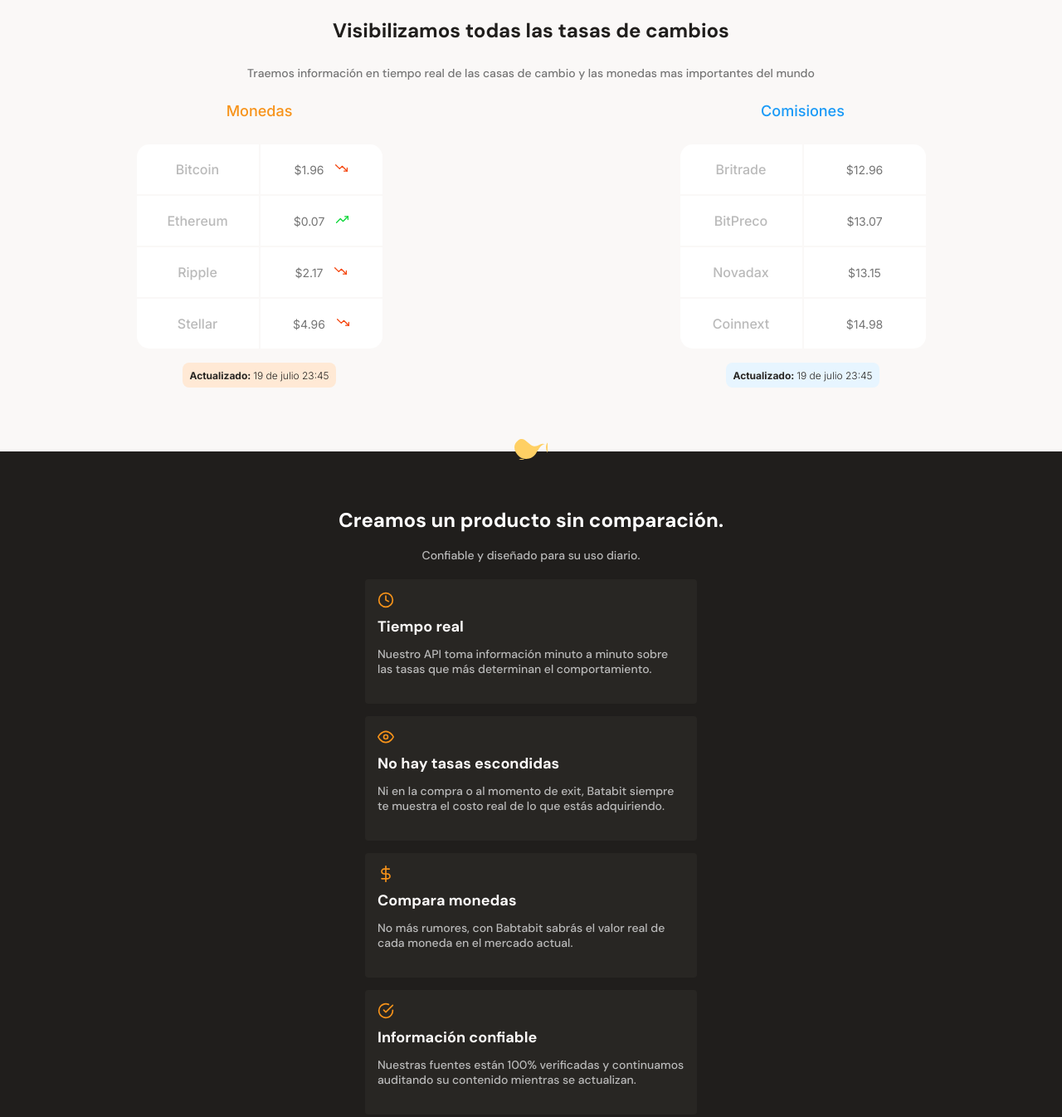
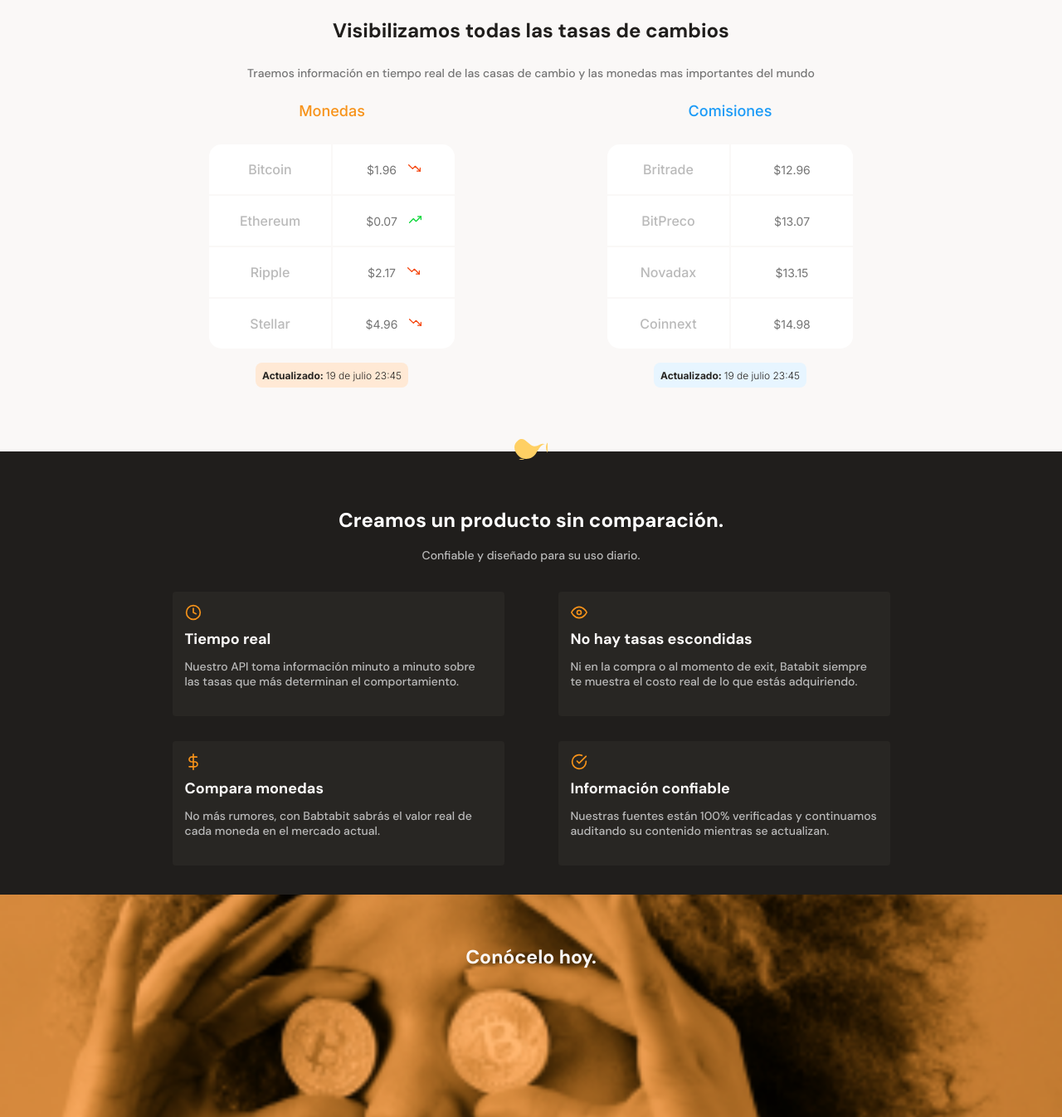
Before and after one commit to ByronVTS/BataBit_Laboratorio, a plain HTML site: page index.html in a window 1280 px wide. Shown: the part 640-1986 px from the top of the page at 83% size. Drawn offline with Linux system fonts and the light colour scheme.

Commit message:
Clase 29 - Break points

```diff
--- /dev/null
+++ b/css/tablet.css
@@ -0,0 +1,14 @@
+.main-tables-container{
+    display: flex;
+    width: 930px;
+    margin: 0 auto;
+}
+.product-cards--container{
+    display: flex;
+    flex-wrap: wrap;
+    width: 930px;
+    margin: 0 auto;
+}
+.plans-container--slider{
+    justify-content: center;
+}
--- a/index.html
+++ b/index.html
@@ -8,6 +8,7 @@
     <link rel="preconnect" href="https://fonts.gstatic.com" crossorigin>
     <link href="https://fonts.googleapis.com/css2?family=DM+Sans:ital,opsz,wght@0,9..40,100..1000;1,9..40,100..1000&family=Inter:wght@100..900&display=swap" rel="stylesheet">
     <link rel="stylesheet" href="./style.css">
+    <link rel="stylesheet" href="./css/tablet.css" media="(min-width:930px)">
 </head>
 <body>
     <header>
--- a/style.css
+++ b/style.css
@@ -567,5 +567,4 @@ footer ul{
   overflow-x: scroll;
   overscroll-behavior-x: contain;
   scroll-snap-type: x proximity;
-
 }
```
